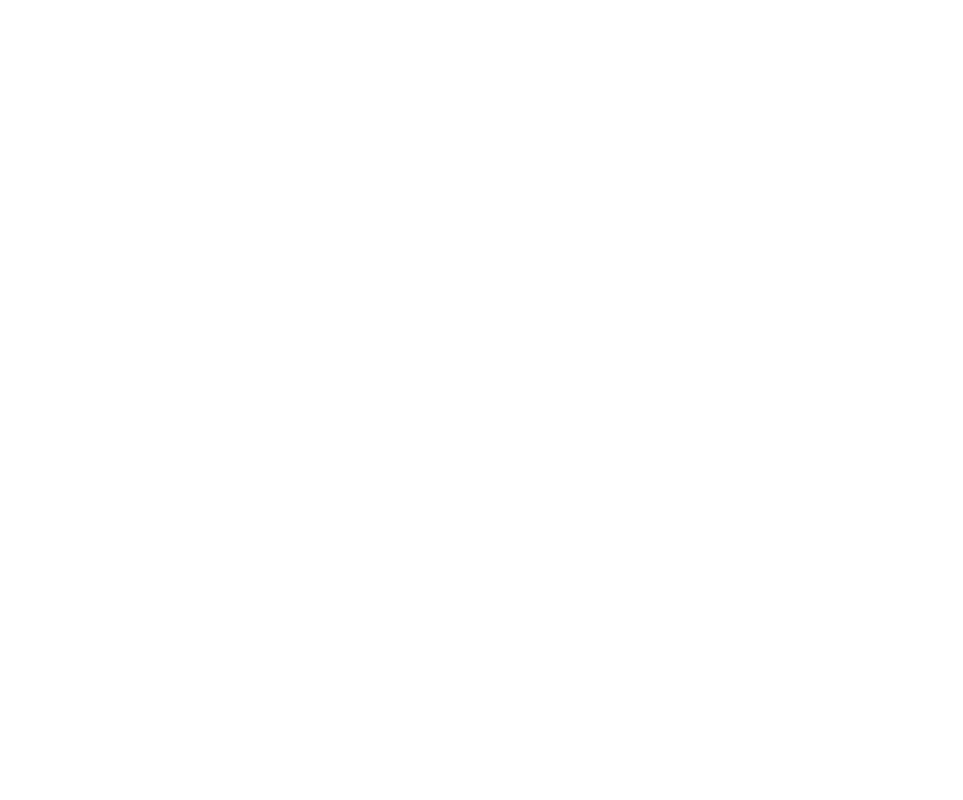
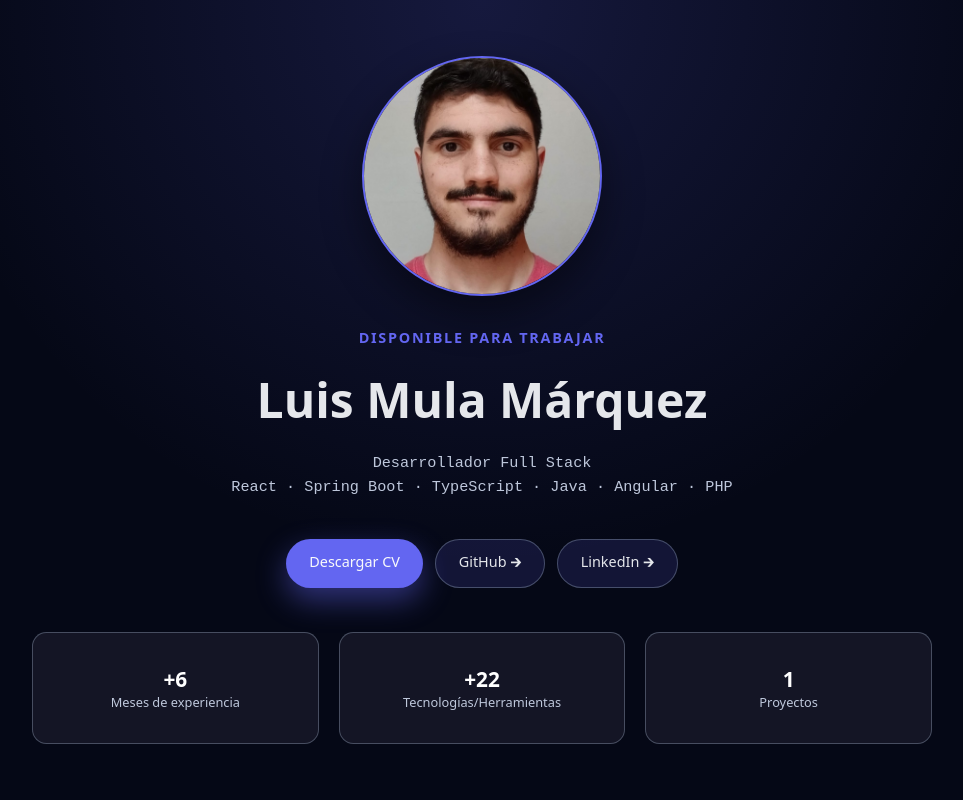
Before and after one commit to luismm2006/Portfolio, a React app: page / in a window 1280 px wide. Shown: the top 800 px of the page, without its empty margins (158-1121 px from the left). Built offline with nearby package versions, Linux system fonts and the light colour scheme; the HTML template or start-up script is replaced by a standard one.

Commit message:
Creación de estilo inicial de myInformation, además, se empezó el desarrollo del apartado de navegación y aboutMe

```diff
--- a/src/App.css
+++ b/src/App.css
@@ -0,0 +1,5 @@
+/* ============================= */
+/* ESTILOS GENERALES APP        */
+/* ============================= */
+
+/* Sin estilos adicionales necesarios aquí, todo está en index.css */
--- a/src/components/aboutMe/aboutMe.tsx
+++ b/src/components/aboutMe/aboutMe.tsx
@@ -1,6 +1,20 @@
+import { useInformation } from "../../context/information";
+
 export default function AboutMe() {
+  const { info } = useInformation();
+  if (!info) return <p>Cargando...</p>;
   return (
     <>
+        <div>
+          <h3>{info.aboutMe.title}</h3>
+          <p>{info.aboutMe.description}</p>
+          <div>
+            <span>{info.aboutMe.location}</span>
+            <span>{info.aboutMe.drivingLicense}</span>
+            <span>{info.aboutMe.disponibility}</span>
+          </div>
+        </div>
+
     </>
   );
 }
--- /dev/null
+++ b/src/components/myInformation/myInformation.css
@@ -0,0 +1,197 @@
+/* ============================= */
+/* COMPONENTE MY INFORMATION     */
+/* ============================= */
+
+/* HERO SECTION                  */
+
+.hero {
+  min-height: 100vh;
+  width: 100%;
+  background: radial-gradient(circle at top, rgba(99, 102, 241, 0.18), transparent 55%),
+              var(--bg-hero);
+  display: flex;
+  align-items: center;
+  justify-content: center;
+  padding: 2.5rem 1.5rem;
+  box-sizing: border-box;
+}
+
+.hero-content {
+  max-width: 900px;
+  width: 100%;
+  text-align: center;
+  display: flex;
+  flex-direction: column;
+  gap: 1.75rem;
+
+  animation: hero-fade-in 0.8s ease-out forwards;
+  opacity: 0;
+  transform: translateY(10px);
+}
+
+/* ============================= */
+/* AVATAR                        */
+/* ============================= */
+
+.hero-avatar-wrapper {
+  display: flex;
+  justify-content: center;
+}
+
+.hero-avatar {
+  width: 200px;
+  height: 200px;
+  border-radius: 999px;
+  object-fit: cover;
+  object-position: 100% center;
+  border: 2px solid var(--accent-primary);
+  box-shadow: 0 18px 40px rgba(0, 0, 0, 0.45);
+}
+
+@media (min-width: 768px) {
+  .hero-avatar {
+    width: 240px;
+    height: 240px;
+  }
+}
+
+/* ============================= */
+/* TEXTOS                        */
+/* ============================= */
+
+.hero-availability {
+  font-size: 0.9rem;
+  letter-spacing: 0.12em;
+  text-transform: uppercase;
+  color: var(--accent-primary);
+}
+
+.hero-name {
+  font-size: clamp(2.2rem, 4vw, 3rem);
+  font-weight: 800;
+  margin-top: 1.2rem;
+  margin-bottom: 1.2rem;
+}
+
+.hero-description {
+  max-width: 650px;
+  margin: 0.8rem auto 0;
+  font-size: 0.95rem;
+  line-height: 1.6;
+  font-family: "JetBrains Mono", monospace;
+  color: rgba(200, 210, 230, 0.95);
+}
+
+/* ============================= */
+/* BOTONES                       */
+/* ============================= */
+
+.hero-actions {
+  display: flex;
+  flex-wrap: wrap;
+  justify-content: center;
+  gap: 0.75rem;
+  margin-top: 0.5rem;
+}
+
+.btn {
+  padding: 0.7rem 1.4rem;
+  border-radius: 999px;
+  font-size: 0.9rem;
+  font-weight: 500;
+  border: 1px solid transparent;
+  cursor: pointer;
+  text-decoration: none;
+  transition: all 0.18s ease-out;
+}
+
+/* Botón destacado (CV) */
+.btn-primary {
+  background: var(--accent-primary);
+  color: #f9fafb;
+  box-shadow: 0 12px 30px rgba(99, 102, 241, 0.45);
+}
+
+.btn-primary:hover {
+  transform: translateY(-1px) scale(1.01);
+  box-shadow: 0 16px 40px rgba(99, 102, 241, 0.6);
+}
+
+/* Botones tech minimalistas */
+.btn-ghost {
+  background: var(--accent-primary-soft);
+  color: var(--text-main);
+  border-color: var(--accent-border);
+}
+
+.btn-ghost:hover {
+  border-color: var(--accent-primary);
+  background: rgba(99, 102, 241, 0.22);
+}
+
+/* ============================= */
+/* STATS                         */
+/* ============================= */
+
+.hero-stats {
+  display: flex;
+  flex-wrap: wrap;
+  justify-content: center;
+  gap: 1rem;
+  margin-top: 0.75rem;
+}
+
+.hero-stat {
+  flex: 1;
+  padding: 2rem 1.1rem;
+  border-radius: 0.9rem;
+  border: 1px solid var(--accent-border);
+  background: rgba(30, 30, 47, 0.65);
+  backdrop-filter: blur(12px);
+  transition: all 0.3s ease;
+  cursor: pointer;
+}
+
+.hero-stat:hover {
+  transform: translateY(-8px);
+  border-color: var(--accent-primary);
+  box-shadow: 0 20px 40px rgba(99, 102, 241, 0.2);
+  background: rgba(30, 30, 47, 0.85);
+}
+
+.hero-stat h2 {
+  font-size: 1.3rem;
+  font-weight: 700;
+  color: #ffffff;
+}
+
+.hero-stat p {
+  font-size: 0.8rem;
+  color: rgba(200, 210, 230, 0.95);
+}
+
+
+/* ============================= */
+/* ANIMACIONES                   */
+/* ============================= */
+
+@keyframes hero-fade-in {
+  to {
+    opacity: 1;
+    transform: translateY(0);
+  }
+}
+
+/* ============================= */
+/* RESPONSIVE                    */
+/* ============================= */
+
+@media (min-width: 768px) {
+  .hero-content {
+    gap: 2rem;
+  }
+
+  .hero-stats {
+    gap: 1.25rem;
+  }
+}
--- a/src/components/myInformation/myInformation.tsx
+++ b/src/components/myInformation/myInformation.tsx
@@ -1,6 +1,71 @@
+import "./myInformation.css";
+import Imagen_Luis_Profesional from "../../assets/Imagen_Luis_Profesional.jpeg";
+import { useInformation } from "../../context/information";
+
 export default function MyInformation() {
+  const { info } = useInformation();
+  if (!info) return <p>Cargando...</p>;
+
   return (
-    <>
-    </>
+    <section id="my-information" className="hero">
+      <div className="hero-content">
+        <div className="hero-avatar-wrapper">
+          <img
+            src={Imagen_Luis_Profesional}
+            alt="Foto de Luis Mula Márquez"
+            className="hero-avatar"
+          />
+        </div>
+
+        <div className="hero-text">
+          <h2 className="hero-availability">{info.myInformation.disponibility}</h2>
+          <h1 className="hero-name">{info.myInformation.name}</h1>
+          <p className="hero-description">Desarrollador Full Stack <br /> {info.myInformation.description}</p>
+        </div>
+
+        <div className="hero-actions">
+          <a
+            download
+            href={info.myInformation.cv}
+            target="_blank"
+            rel="noopener noreferrer"
+            className="btn btn-primary"
+          >
+            Descargar CV
+          </a>
+          <a
+            href={info.myInformation.github}
+            target="_blank"
+            rel="noopener noreferrer"
+            className="btn btn-ghost"
+          >
+            GitHub 🡲
+          </a>
+          <a
+            href={info.myInformation.linkedin}
+            target="_blank"
+            rel="noopener noreferrer"
+            className="btn btn-ghost"
+          >
+            LinkedIn 🡲
+          </a>
+        </div>
+
+        <div className="hero-stats">
+          <div className="hero-stat">
+            <h2>{info.myInformation.experience}</h2>
+            <p>Meses de experiencia</p>
+          </div>
+          <div className="hero-stat">
+            <h2>{info.myInformation.tecnologies}</h2>
+            <p>Tecnologías/Herramientas</p>
+          </div>
+          <div className="hero-stat">
+            <h2>{info.myInformation.proyects}</h2>
+            <p>Proyectos</p>
+          </div>
+        </div>
+      </div>
+    </section>
   );
 }
--- a/src/components/navbar/navbar.tsx
+++ b/src/components/navbar/navbar.tsx
@@ -1,6 +1,15 @@
 export default function Navbar() {
   return (
     <>
+      <nav>
+        <ul>
+          <li><a href="#my-information">Sobre mí</a></li>
+          <li><a href="#skills">Skills</a></li>
+          <li><a href="#experience">Experiencia</a></li>
+          <li><a href="#projects">Proyectos</a></li>
+          <li><a href="#contact">Contacto</a></li>
+        </ul>
+      </nav>
     </>
   );
 }
--- a/src/context/information.tsx
+++ b/src/context/information.tsx
@@ -22,12 +22,12 @@
         disponibility: "Disponible para trabajar",
         name: "Luis Mula Márquez",
         description:
-          "Desarrollador Full Stack · React · Spring Boot · TypeScript · Java · Angular · PHP",
+          "React · Spring Boot · TypeScript · Java · Angular · PHP",
         icon: "LM",
-        experience: "2+",
-        tecnologies: "5+",
+        experience: "+6",
+        tecnologies: "+22",
         proyects: "1",
-        cv: "",
+        cv: "/Curriculum Luis Mula Márquez.pdf",
         github: "https://github.com/luismm2006",
         linkedin:
           "https://www.linkedin.com/in/luis-mula-márquez-73514a347/",
--- a/src/index.css
+++ b/src/index.css
@@ -0,0 +1,87 @@
+/* ============================= */
+/* VARIABLES GLOBALES           */
+/* ============================= */
+
+:root {
+  --bg-hero: #050816;
+  --bg-section: #1e1b4b;
+  --text-main: #e5e7eb;
+  --accent-primary: #6366f1;
+  --accent-primary-soft: rgba(99, 102, 241, 0.15);
+  --accent-border: rgba(148, 163, 184, 0.4);
+}
+
+/* ============================= */
+/* RESET GLOBAL                 */
+/* ============================= */
+
+* {
+  margin: 0;
+  padding: 0;
+  box-sizing: border-box;
+}
+
+html,
+body {
+  width: 100%;
+  height: 100%;
+  background-color: var(--bg-section);
+}
+
+body {
+  color: var(--text-main);
+  font-family: system-ui, -apple-system, sans-serif;
+}
+
+#root {
+  width: 100%;
+  background-color: var(--bg-section);
+}
+
+/* ============================= */
+/* CARDS CON ANIMACION HOVER    */
+/* ============================= */
+
+.card {
+  background: rgba(15, 23, 42, 0.8);
+  border: 1px solid rgba(148, 163, 184, 0.2);
+  border-radius: 12px;
+  padding: 1.5rem;
+  transition: all 0.3s ease;
+  cursor: pointer;
+}
+
+.card:hover {
+  transform: translateY(-8px);
+  border-color: rgba(99, 102, 241, 0.5);
+  box-shadow: 0 20px 40px rgba(99, 102, 241, 0.2);
+  background: rgba(15, 23, 42, 0.95);
+}
+
+.card-subtle {
+  background: rgba(15, 23, 42, 0.8);
+  border: 1px solid rgba(148, 163, 184, 0.2);
+  border-radius: 12px;
+  padding: 1.5rem;
+  transition: all 0.3s ease;
+}
+
+.card-subtle:hover {
+  border-color: rgba(99, 102, 241, 0.8);
+  box-shadow: 0 10px 25px rgba(99, 102, 241, 0.15);
+  background: rgba(99, 102, 241, 0.05);
+}
+
+.card-scale {
+  background: rgba(15, 23, 42, 0.8);
+  border: 1px solid rgba(148, 163, 184, 0.2);
+  border-radius: 12px;
+  padding: 1.5rem;
+  transition: all 0.3s ease;
+}
+
+.card-scale:hover {
+  transform: scale(1.05);
+  border-color: rgba(99, 102, 241, 0.5);
+  box-shadow: 0 20px 40px rgba(99, 102, 241, 0.2);
+}
--- a/src/pages/home/Home.tsx
+++ b/src/pages/home/Home.tsx
@@ -1,5 +1,17 @@
+import AboutMe from "../../components/aboutMe/aboutMe";
+import MyInformation from "../../components/myInformation/myInformation";
+import Navbar from "../../components/navbar/navbar";
+import "./home.css";
+
 export default function Home() {
   return (
-    <></>
+    <>
+      <MyInformation />
+
+      <section className="page-section">
+        <Navbar />
+        <AboutMe />
+      </section>
+    </>
   );
 }
--- /dev/null
+++ b/src/pages/home/home.css
@@ -0,0 +1,9 @@
+/* ============================= */
+/* ESTILOS HOME PAGE            */
+/* ============================= */
+
+.page-section {
+  background-color: var(--bg-section);
+  min-height: 100vh;
+  width: 100%;
+}
```
Also changed, not shown: src/assets/Imagen_Luis_Profesional.jpeg (added), 1 other file (tests, documents, lock files or other folders).
